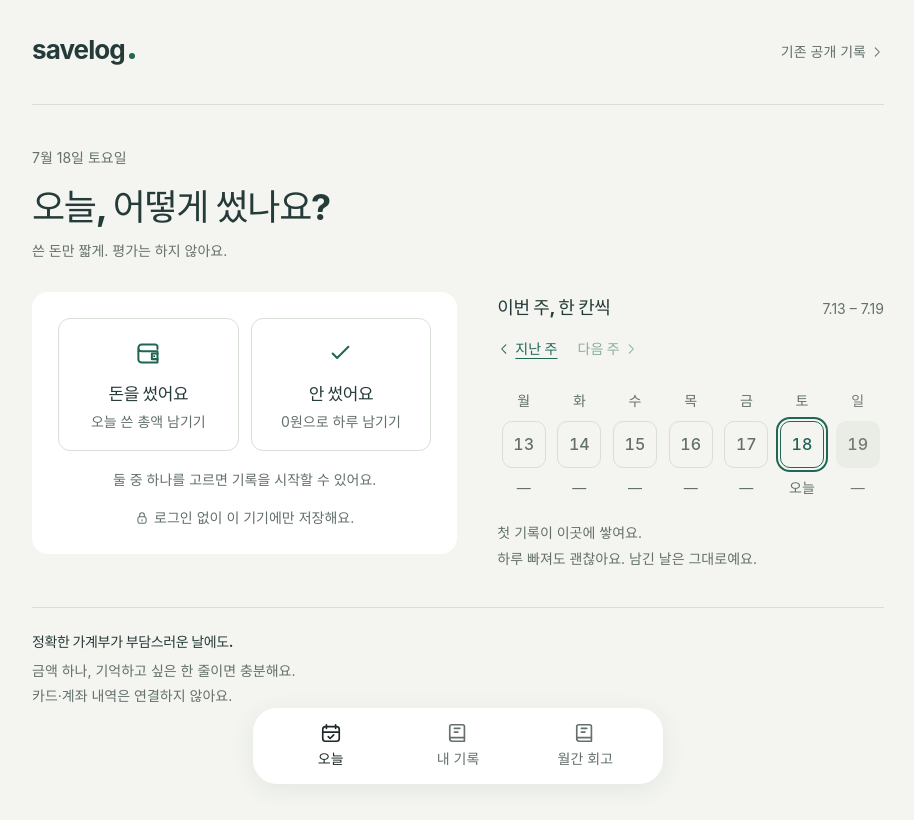
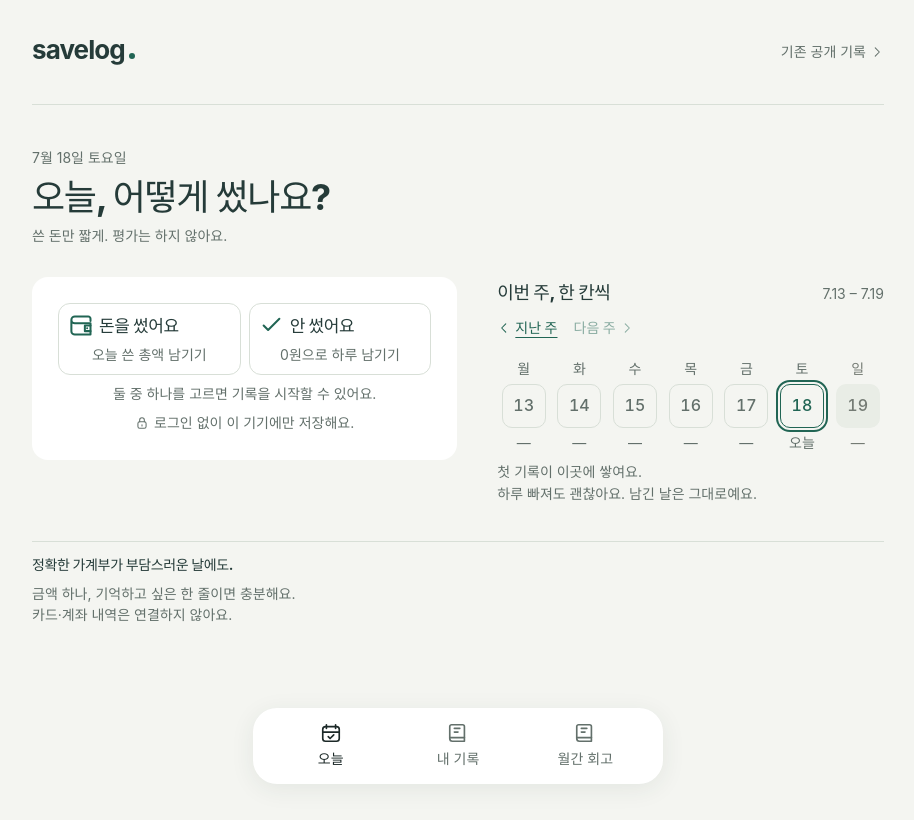
Before and after one commit to mjs0611/savelog, a React (Vite) app: page / in a window 1280 px wide. Shown: the whole page, without its empty margins (182-1096 px from the left). Built offline with nearby package versions, Linux system fonts and the light colour scheme; a web font is replaced by a local one.

Commit message:
fix(layout): top-align screens and fit key content in one viewport
Co-Authored-By: Claude Opus 5.5 <noreply@anthropic.com>

```diff
--- a/src/journal.css
+++ b/src/journal.css
@@ -13,7 +13,7 @@
 }
 body { margin: 0; }
 .journal-app, .journal-app * { box-sizing: border-box; }
-.journal-app { max-width: 940px; margin: 0 auto; padding: 0 24px calc(112px + env(safe-area-inset-bottom)); font-size: 15px; line-height: 1.55; }
+.journal-app { max-width: 940px; min-height: 100dvh; margin: 0 auto; padding: 0 24px calc(112px + env(safe-area-inset-bottom)); font-size: 15px; line-height: 1.55; }
 .journal-app button, .journal-app input, .journal-app textarea { font: inherit; }
 .journal-app button, .journal-app a { -webkit-tap-highlight-color: transparent; touch-action: manipulation; }
 .journal-app button { cursor: pointer; min-width: 44px; }
@@ -26,67 +26,71 @@ body { margin: 0; }
 .journal-app h1 { font-size: 30px; font-weight: 700; line-height: 1.35; letter-spacing: -.035em; text-wrap: balance; }
 .journal-app h2 { font-size: 18px; line-height: 1.5; font-weight: 650; letter-spacing: -.025em; }
 .journal-app svg { flex-shrink: 0; }
-.journal-header { display: flex; align-items: center; justify-content: space-between; min-height: 88px; border-bottom: 1px solid var(--journal-rule); gap: 16px; }
+.journal-header { display: flex; align-items: center; justify-content: space-between; min-height: 48px; border-bottom: 1px solid var(--journal-rule); gap: 16px; }
 .journal-wordmark { display: inline-flex; align-items: baseline; min-height: 44px; gap: 4px; font-size: 26px; font-weight: 750; letter-spacing: -.035em; }
 .journal-wordmark span { width: 6px; height: 6px; border-radius: 50%; background: var(--journal-green); }
 .journal-legacy-link { font-size: 14px; color: var(--journal-muted) !important; display: inline-flex; align-items: center; gap: 4px; min-height: 44px; }
-.journal-intro { padding: 33px 0 27px; }
-.journal-date-line { display: flex; justify-content: space-between; flex-wrap: wrap; gap: 8px; color: var(--journal-muted); font-size: 14px; margin-bottom: 14px; }
-.journal-intro > p { color: var(--journal-muted); margin-top: 9px; font-size: 14px; }
-.journal-entry { background: #fff; border-radius: 16px; padding: 22px 20px 18px; }
-.journal-choices { border: 0; padding: 0; margin: 0; display: grid; grid-template-columns: 1fr 1fr; gap: 12px; min-width: 0; }
-.journal-choice { border: 1px solid var(--journal-rule); background: #fff; color: var(--journal-ink); border-radius: 12px; padding: 18px 8px 17px; display: flex; align-items: center; flex-direction: column; gap: 4px; min-width: 0; }
-.journal-choice-symbol { display: flex; align-items: center; justify-content: center; height: 34px; font-size: 25px; font-weight: 500; margin-bottom: 6px; color: var(--journal-green); }
+.journal-intro { padding: 8px 0 12px; }
+.journal-date-line { display: flex; justify-content: space-between; flex-wrap: wrap; gap: 8px; color: var(--journal-muted); font-size: 14px; margin-bottom: 4px; }
+.journal-intro > p { color: var(--journal-muted); margin-top: 4px; font-size: 14px; }
+.journal-entry { background: #fff; border-radius: 16px; padding: 16px; }
+.journal-choices { border: 0; padding: 0; margin: 0; display: grid; grid-template-columns: minmax(0, 1fr) minmax(0, 1fr); gap: 8px; min-width: 0; }
+.journal-choice { border: 1px solid var(--journal-rule); background: #fff; color: var(--journal-ink); border-radius: 12px; padding: 8px; display: grid; grid-template-columns: 28px minmax(0, 1fr); align-items: center; gap: 4px; min-width: 0; min-height: 44px; text-align: left; }
+.journal-choice-symbol { display: flex; align-items: center; justify-content: center; height: 28px; font-size: 25px; font-weight: 500; color: var(--journal-green); }
 .journal-choice strong { font-size: 17px; font-weight: 650; letter-spacing: -.025em; }
-.journal-choice > span:last-child { font-size: 14px; color: var(--journal-muted); }
+.journal-choice > span:last-child { grid-column: 1 / -1; font-size: 14px; color: var(--journal-muted); text-align: center; }
 .journal-choice.is-selected { background: #eaf1ec; border-color: var(--journal-green); }
 .journal-choice:disabled { opacity: .55; }
-.journal-entry-hint { text-align: center; color: var(--journal-muted); font-size: 14px; margin-top: 18px !important; }
-.journal-private { display: flex; justify-content: center; align-items: center; gap: 5px; font-size: 14px; color: var(--journal-muted); margin-top: 16px !important; }
-.journal-fields { margin-top: 25px; }
+.journal-entry-hint { text-align: center; color: var(--journal-muted); font-size: 14px; margin-top: 8px !important; }
+.journal-private { display: flex; justify-content: center; align-items: center; gap: 5px; font-size: 14px; color: var(--journal-muted); margin-top: 8px !important; }
+.journal-fields { margin-top: 12px; }
 .journal-amount-field > label, .journal-note-label { display: block; font-size: 14px; font-weight: 600; }
-.journal-amount-input { display: flex; align-items: baseline; border-bottom: 1px solid var(--journal-rule); margin-top: 7px; gap: 10px; padding-bottom: 9px; }
+.journal-amount-input { display: flex; align-items: baseline; border-bottom: 1px solid var(--journal-rule); margin-top: 8px; gap: 8px; padding-bottom: 8px; }
 .journal-amount-input:focus-within { border-color: var(--journal-green); }
-.journal-amount-input input { background: transparent; border: 0; outline: none; width: 100%; min-width: 0; font-size: 34px; font-weight: 600; letter-spacing: -.02em; color: var(--journal-ink); font-variant-numeric: tabular-nums; padding: 0; }
+.journal-amount-input input { background: transparent; border: 0; outline: none; width: 100%; min-width: 0; min-height: 44px; font-size: 32px; line-height: 1.25; font-weight: 600; letter-spacing: -.02em; color: var(--journal-ink); font-variant-numeric: tabular-nums; padding: 0; }
 .journal-amount-input input::placeholder { color: var(--journal-muted); }
 .journal-amount-input span { font-size: 19px; }
-.journal-amount-field > p { font-size: 14px; color: var(--journal-muted); margin-top: 10px; margin-bottom: 23px; }
-.journal-zero-note { font-size: 15px; margin-bottom: 22px !important; }
+.journal-amount-field > p { font-size: 14px; color: var(--journal-muted); margin-top: 8px; margin-bottom: 12px; }
+.journal-zero-note { font-size: 15px; margin-bottom: 12px !important; }
 .journal-note-label span { font-weight: 400; font-size: 14px; color: var(--journal-muted); margin-left: 6px; }
-.journal-note-input { margin-top: 9px; border: 1px solid var(--journal-rule); border-radius: 8px; background: #fbfcfa; padding: 13px 12px; color: var(--journal-ink); font-size: 16px !important; width: 100%; }
+.journal-note-input { margin-top: 8px; border: 1px solid var(--journal-rule); border-radius: 8px; background: #fbfcfa; padding: 8px 12px; color: var(--journal-ink); font-size: 16px !important; min-height: 44px; width: 100%; }
 .journal-note-input::placeholder { color: var(--journal-muted); font-size: 14px; }
 .journal-primary { display: flex; align-items: center; justify-content: center; gap: 9px; background: var(--journal-green); color: #fff; border: 0; width: 100%; min-height: 54px; border-radius: 12px; font-weight: 600 !important; margin-top: 21px; padding: 12px; }
+.journal-entry .journal-primary { min-height: 48px; margin-top: 12px; }
 .journal-primary:disabled { background: #dde3dc; color: #59645d; }
 .journal-text-button { display: inline-flex; align-items: center; gap: 4px; border: 0; background: none; color: var(--journal-green); padding: 8px 0; min-height: 44px; font-size: 14px !important; font-weight: 600 !important; text-decoration: underline; text-underline-offset: 4px; }
 .journal-cancel { display: flex; margin: 5px auto -7px; }
-.journal-week { margin-top: 30px; }
+.journal-week { margin-top: 16px; }
 .journal-section-heading { display: flex; flex-wrap: wrap; justify-content: space-between; align-items: baseline; gap: 10px; }
 .journal-week h2, .journal-intro h1 { scroll-margin-top: 20px; }
-.journal-week-navigation { display: flex; align-items: center; flex-wrap: wrap; gap: 8px 20px; margin-top: 6px; }
+.journal-week-navigation { display: flex; align-items: center; flex-wrap: wrap; gap: 8px 16px; }
 .journal-week-navigation button:disabled { opacity: .5; text-decoration: none; }
 .journal-section-heading > span { color: var(--journal-muted); font-size: 14px; }
-.journal-week-grid { display: grid; grid-template-columns: repeat(7, minmax(0, 1fr)); gap: 3px; margin-top: 19px; }
-.journal-day { display: flex; align-items: center; flex-direction: column; gap: 9px; border: 0; padding: 0; background: none; color: var(--journal-muted); font-size: 14px !important; border-radius: 8px; }
-.journal-day-cell { display: flex; align-items: center; justify-content: center; width: 100%; max-width: 44px; height: 47px; border: 1px solid var(--journal-rule); border-radius: 10px; font-size: 16px; font-weight: 550; font-variant-numeric: tabular-nums; }
+.journal-week-grid { display: grid; grid-template-columns: repeat(7, minmax(0, 1fr)); gap: 3px; margin-top: 8px; }
+.journal-day { display: flex; align-items: center; flex-direction: column; gap: 4px; border: 0; padding: 0; background: none; color: var(--journal-muted); font-size: 14px !important; border-radius: 8px; }
+.journal-day-cell { display: flex; align-items: center; justify-content: center; width: 100%; max-width: 44px; height: 44px; border: 1px solid var(--journal-rule); border-radius: 10px; font-size: 16px; font-weight: 550; font-variant-numeric: tabular-nums; }
 .journal-day.is-current .journal-day-cell { border-color: var(--journal-green); color: var(--journal-green); }
 .journal-day.is-recorded .journal-day-cell { color: #fff; background: var(--journal-green); border-color: var(--journal-green); }
 .journal-day:disabled { color: #747b74; }
 .journal-day:disabled .journal-day-cell { border-color: transparent; background: #e9ede6; }
 .journal-day-state { font-size: 14px; }
-.journal-week-empty { color: var(--journal-muted); font-size: 14px; margin-top: 22px !important; line-height: 1.8; }
-.journal-week-summary { padding-top: 19px; }
+.journal-week-empty { color: var(--journal-muted); font-size: 14px; margin-top: 8px !important; }
+.journal-week-summary { padding-top: 12px; }
 .journal-week-summary > p { font-size: 14px; margin-bottom: 5px; }
 .journal-week-summary strong { font-weight: 650; }
 .journal-week-summary > span { font-size: 14px; color: var(--journal-muted); }
-.journal-bottom-note { margin-top: 29px; padding-top: 23px; border-top: 1px solid var(--journal-rule); }
+.journal-bottom-note { margin-top: 16px; padding-top: 12px; border-top: 1px solid var(--journal-rule); }
 .journal-bottom-note h2 { font-size: 14px; }
-.journal-bottom-note p { font-size: 14px; line-height: 1.8; margin-top: 6px; color: var(--journal-muted); }
+.journal-bottom-note p { font-size: 14px; margin-top: 8px; color: var(--journal-muted); }
+.journal-saved { display: grid; grid-template-columns: minmax(0, 1fr) minmax(0, 1fr); column-gap: 8px; }
+.journal-saved > .journal-saved-heading, .journal-saved > p { grid-column: 1 / -1; }
 .journal-saved-heading { display: flex; justify-content: space-between; align-items: center; }
 .journal-saved-heading > h2 { display: flex; align-items: center; gap: 12px; color: var(--journal-green); font-size: 16px; }
-.journal-saved-amount { font-size: 38px; font-weight: 650; letter-spacing: -.025em; font-variant-numeric: tabular-nums; margin-top: 12px !important; overflow-wrap: anywhere; }
-.journal-saved-note { font-size: 15px; margin-top: 9px !important; overflow-wrap: anywhere; }
-.journal-return-prompt { font-size: 14px; color: var(--journal-muted); border-top: 1px solid var(--journal-rule); margin-top: 25px !important; padding-top: 15px; }
-.journal-review-action { margin-top: 14px; width: 100%; }
+.journal-saved-amount { font-size: 32px; line-height: 1.25; font-weight: 650; letter-spacing: -.025em; font-variant-numeric: tabular-nums; margin-top: 4px !important; overflow-wrap: anywhere; }
+.journal-saved-note { font-size: 15px; margin-top: 4px !important; overflow-wrap: anywhere; }
+.journal-return-prompt { font-size: 14px; color: var(--journal-muted); border-top: 1px solid var(--journal-rule); margin-top: 8px !important; padding-top: 4px; }
+.journal-saved > .journal-review-action { margin-top: 8px; width: 100%; padding: 8px; gap: 4px; }
+.journal-saved > .journal-text-button { justify-content: center; margin-top: 8px; }
 .journal-week-review { margin-top: 22px; }
 .journal-week-review > p { font-size: 14px; color: var(--journal-muted); }
 .journal-week-review ul { list-style: none; padding: 0; margin: 10px 0 0; }
@@ -171,7 +175,7 @@ body { margin: 0; }
 .journal-sr-only { position: absolute; width: 1px; height: 1px; margin: -1px; padding: 0; overflow: hidden; clip: rect(0,0,0,0); border: 0; white-space: nowrap; }
 .journal-skip { position: fixed; top: -100px; left: 15px; padding: 12px; background: #fff; z-index: 100; }
 .journal-skip:focus { top: 12px; }
-.boot-splash { min-height: 100dvh; display: flex; align-items: center; justify-content: center; gap: 12px; color: #253b39; background: #f4f5f1; }
+.boot-splash { box-sizing: border-box; min-height: 100dvh; display: flex; align-items: baseline; flex-wrap: wrap; align-content: flex-start; gap: 12px; padding: 16px 24px; color: #253b39; background: #f4f5f1; }
 .boot-splash-logo { font-size: 26px; font-weight: 700; }
 .boot-splash-sub { font-size: 14px; }
 .legacy-return { display: block; background: #fff; color: #253b39; padding: 12px 20px; font-size: 14px; text-decoration: underline; text-underline-offset: 4px; }
@@ -208,8 +212,10 @@ body { margin: 0; }
 @media (max-width: 359px) {
   .journal-app { padding-left: 16px; padding-right: 16px; }
   .journal-app h1 { font-size: 27px; }
-  .journal-entry { padding: 18px 14px; }
+  .journal-entry { padding: 12px; }
   .journal-choices { gap: 8px; }
+  .journal-choice { grid-template-columns: minmax(0, 1fr); text-align: center; }
+  .journal-choice-symbol { justify-self: center; }
   .journal-week-grid { margin-inline: -12px; }
   .journal-history-row { flex-wrap: wrap; }
   .journal-history-copy { min-width: 115px; }
```
